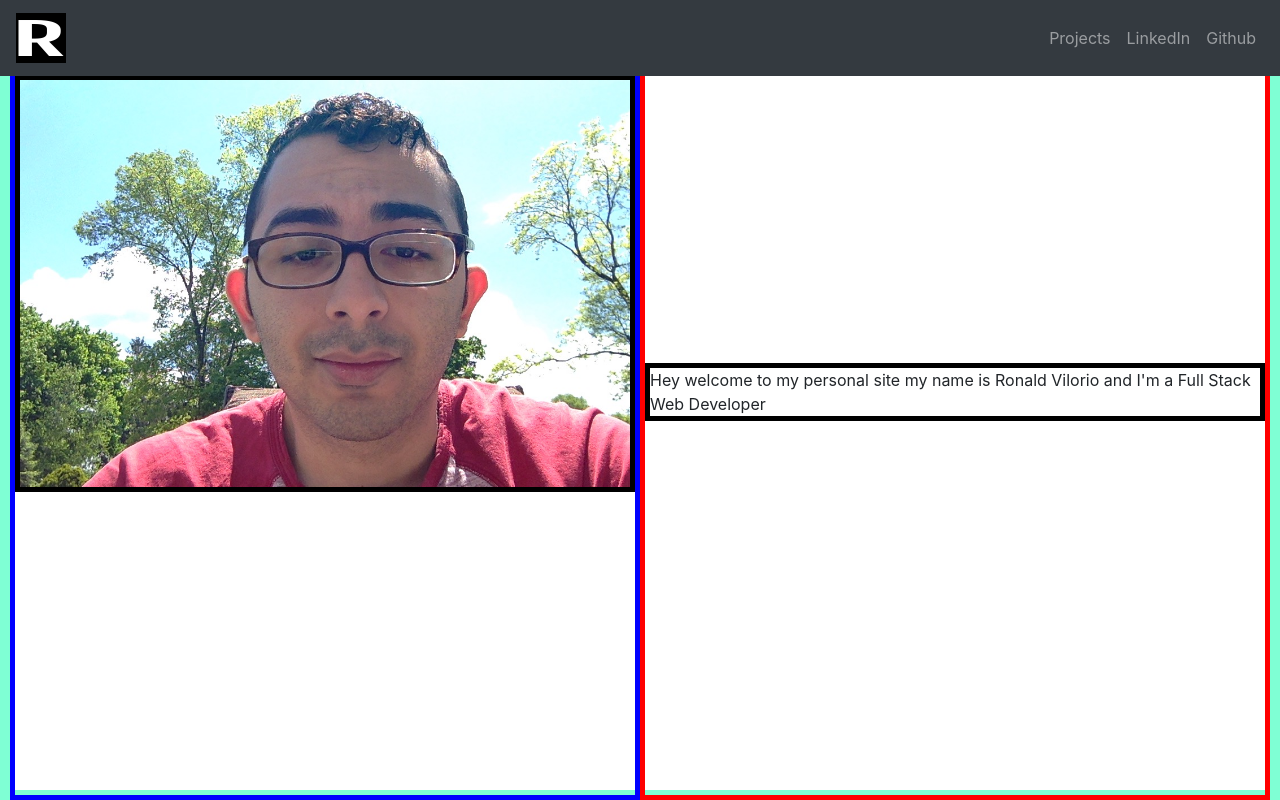
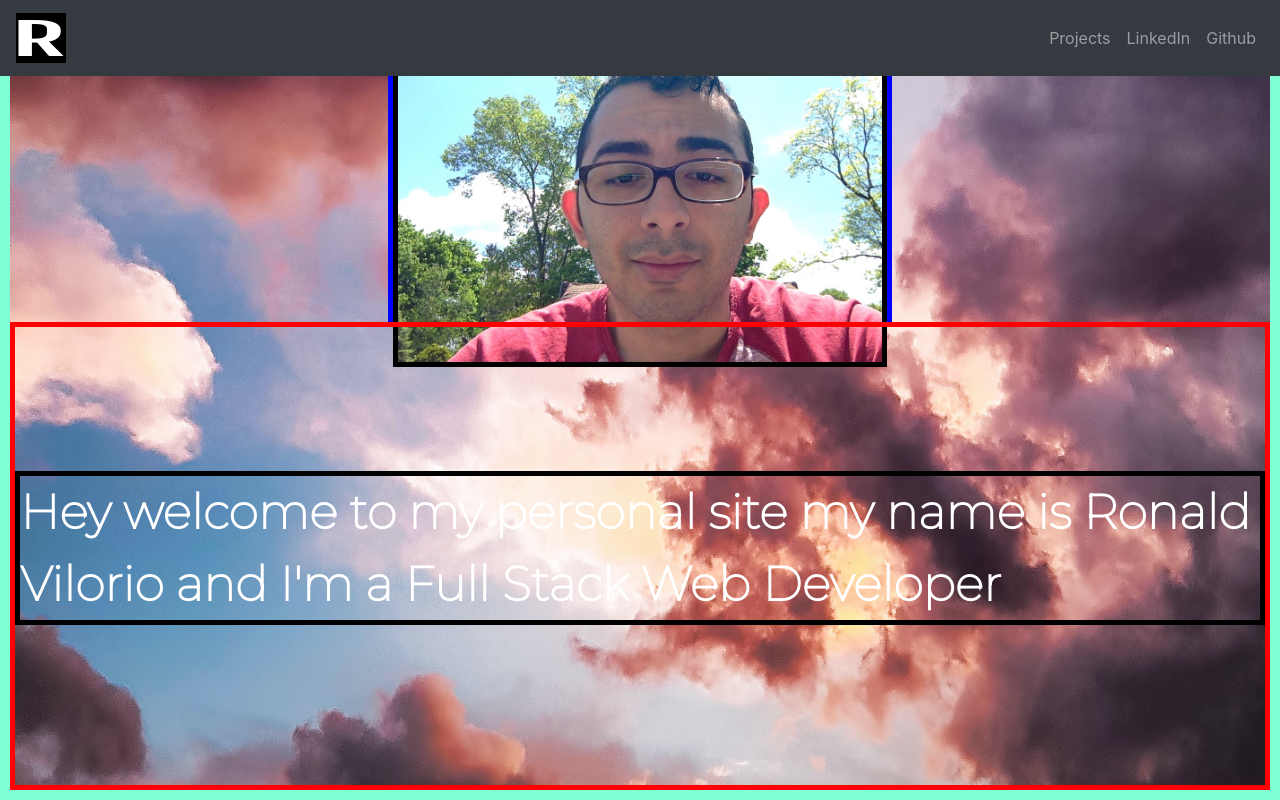
Before and after one commit to RonaldVilorio/portfolio-frontend, a React (Create React App) app: page / in a window 1280 px wide. Built offline with nearby package versions, Linux system fonts and the light colour scheme.

Commit message:
changed left to top etc, google fonts added

```diff
--- a/public/index.html
+++ b/public/index.html
@@ -30,6 +30,11 @@
       integrity="sha384-9aIt2nRpC12Uk9gS9baDl411NQApFmC26EwAOH8WgZl5MYYxFfc+NcPb1dKGj7Sk"
       crossorigin="anonymous"
     />
+    <link rel="preconnect" href="https://fonts.gstatic.com" />
+    <link
+      href="https://fonts.googleapis.com/css2?family=Montserrat:wght@100&display=swap"
+      rel="stylesheet"
+    />
     <title>Ronald Vilorio Dev</title>
   </head>
   <body>
--- a/src/Components/Home/Home.js
+++ b/src/Components/Home/Home.js
@@ -9,12 +9,12 @@ class Home extends Component {
   render() {
     return (
       <div className={styles.homeContainer}>
-        <div className={styles.leftSide}>
+        <div className={styles.topSide}>
           <div className={styles.profileImage}>
             <img src={image} alt="profile pic" />{" "}
           </div>
         </div>
-        <div className={styles.rightSide}>
+        <div className={styles.bottomSide}>
           <p>
             Hey welcome to my personal site my name is Ronald Vilorio and I'm a
             Full Stack Web Developer
--- a/src/Components/Home/Home.module.css
+++ b/src/Components/Home/Home.module.css
@@ -3,20 +3,16 @@
   border: aquamarine solid 10px;
   display: flex;
   align-items: center;
+  flex-direction: column;
+  background-image: url("../../assets/sky.jpg");
+  background-size: cover;
 }
-.leftSide {
-  /* display: flex; */
+.topSide {
+  display: flex;
+  align-items: center;
   border: blue solid 5px;
-  width: 50%;
-  height: 100vh;
-}
-.rightSide {
-  display: flex;
-  border: red solid 5px;
-  width: 50%;
-  height: 100vh;
-  align-items: center;
-  justify-content: center;
+  width: 40%;
+  height: 40%;
 }
 .profileImage {
   border: black solid 5px;
@@ -25,6 +21,18 @@
 .profileImage img {
   width: 100%;
 }
+.bottomSide {
+  display: flex;
+  border: red solid 5px;
+  width: 100%;
+  height: 60%;
+  align-items: center;
+  justify-content: center;
+  font-family: "Montserrat", sans-serif;
+  font-weight: bold;
+  color: white;
+}
 p {
   border: black solid 5px;
+  font-size: 3em;
 }
```
Also changed, not shown: src/assets/sky.jpg (added).
